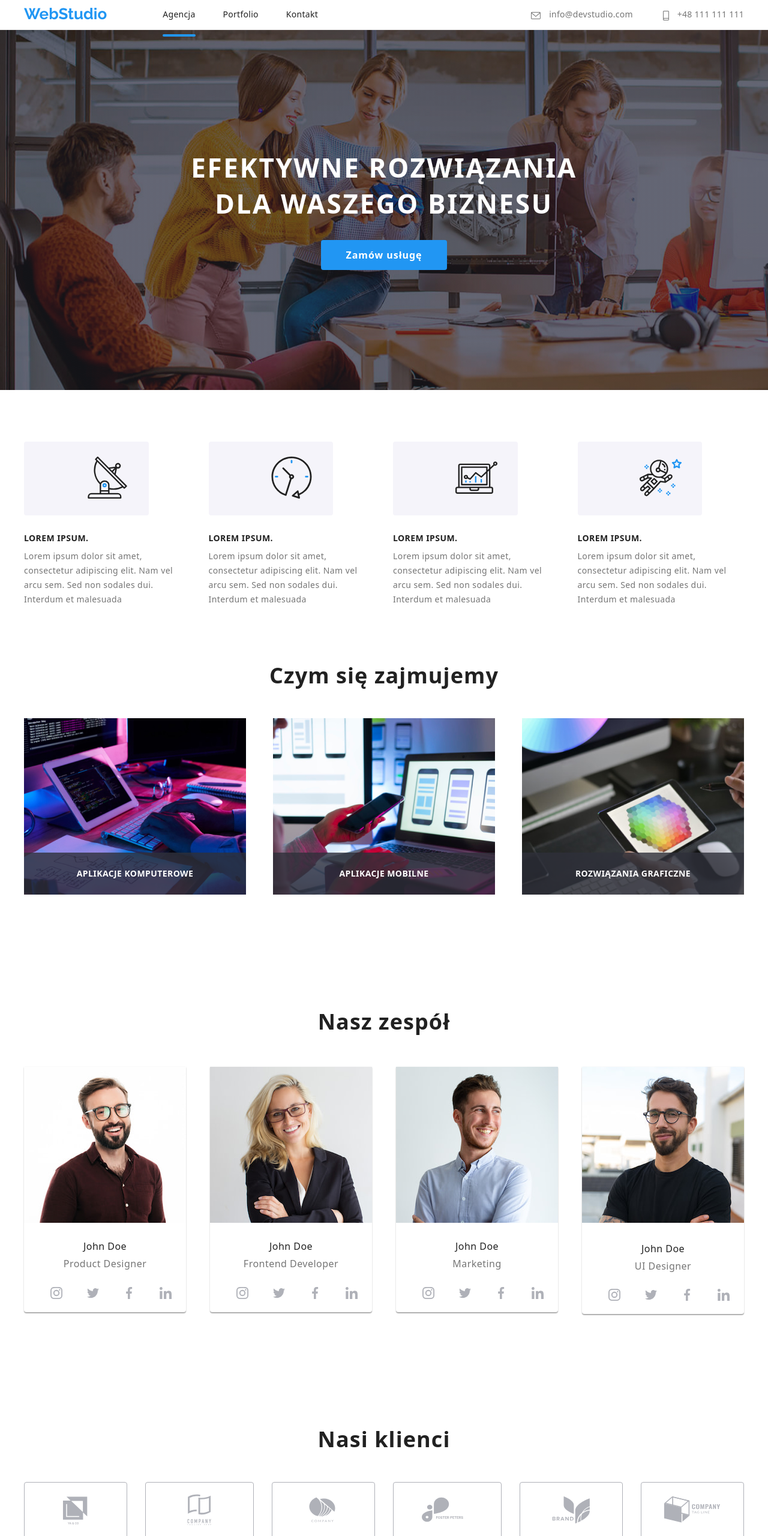
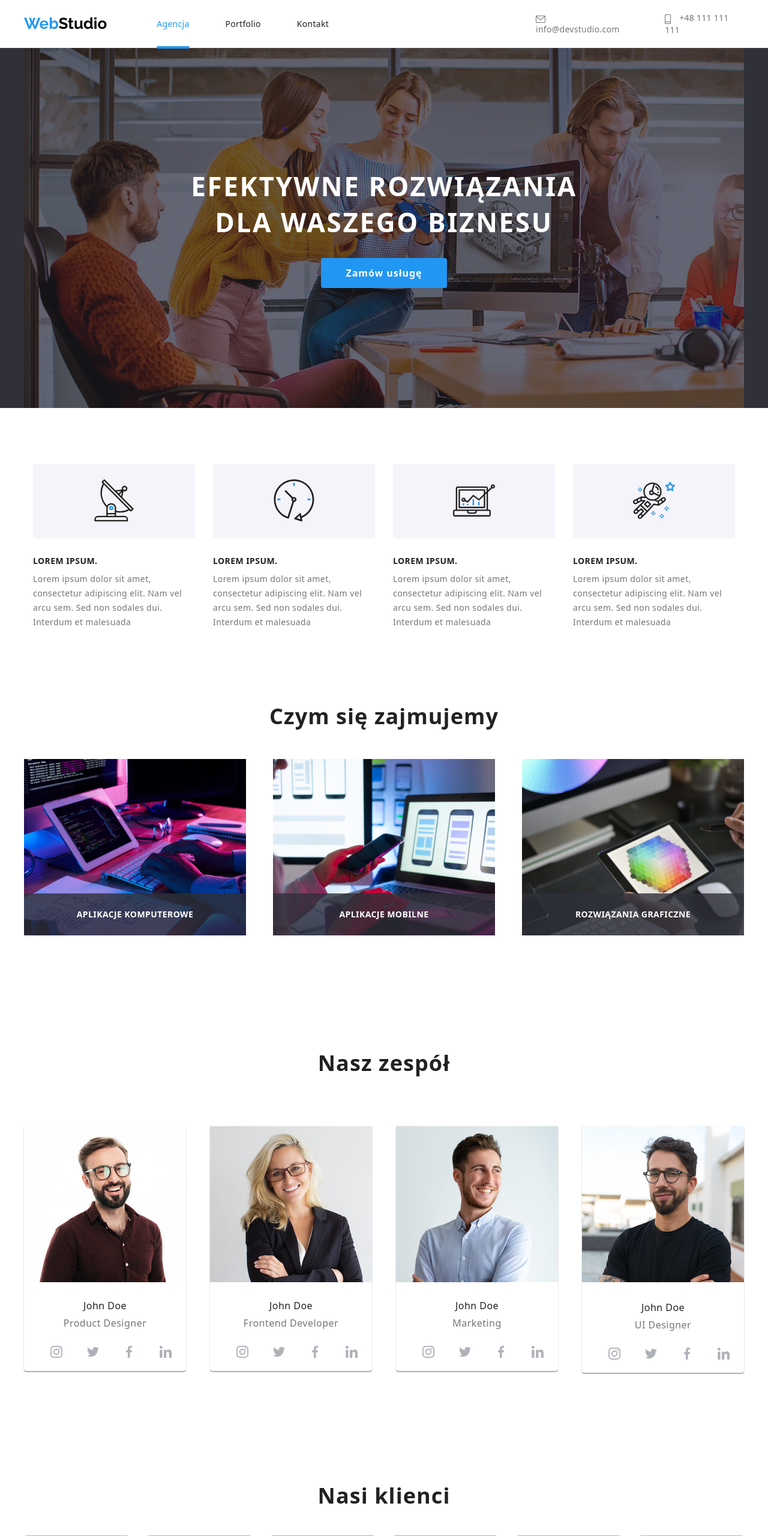
Before and after one commit to nicolasbator/goit-markup-hw-08, a plain HTML site: page index.html in a window 1280 px wide. Shown: the top 2560 px of the page at 60% size. Drawn offline with nearby package versions, Linux system fonts and the light colour scheme.

Commit message:
Prace nad responsywnością strony.

```diff
--- a/index.html
+++ b/index.html
@@ -4,19 +4,21 @@
     <meta charset="UTF-8" />
     <meta http-equiv="X-UA-Compatible" content="IE=edge" />
     <meta name="viewport" content="width=device-width, initial-scale=1.0" />
+    <meta name="viewport" content="width=device-width, initial-scale=1.0" />
     <link rel="stylesheet" href="css/main.min.css" />
     <link rel="stylesheet" href="css/main.min.css.map" />
     <link rel="stylesheet" href="css/modern-normalize.min.css" />
     <link
       href="https://fonts.googleapis.com/css2?family=Raleway:wght@700&family=Roboto:wght@400;500;700;900&display=swap"
-      rel="stylesheet"/>
+      rel="stylesheet"
+    />
     <title>WebStudio</title>
   </head>
   <body>
     <header class="menu">
-      <nav class=" menu__container">
-        <div class="menu__left">
+      <nav class="menu__container">
         <a class="logo" href="index.html"><span class="logo--color">Web</span>Studio</a>
+        <div class="menu__desktop">
           <ul class="nav">
             <li class="nav__item">
               <a class="nav__link nav__link--active" href="index.html">Agencja</a>
@@ -28,9 +30,8 @@
               <a class="nav__link" href="contact.html">Kontakt</a>
             </li>
           </ul>
-        </div>
 
-        <ul class="menu__right">
+          <ul class="menu__contact">
             <li>
               <a class="menu__contact-link" href="mailto:info@devstudio.com">
                 <svg class="menu__icon" width="16px" height="12px">
@@ -48,6 +49,7 @@
               </a>
             </li>
           </ul>
+        </div>
       </nav>
     </header>
     <main>
@@ -61,7 +63,7 @@
       <section class="description">
         <div class="description__container">
           <ul class="description__list">
-            <li>
+            <li class="description__item">
               <div class="description__icon-box">
                 <svg class="description__icon" height="70px" width="70px">
                   <use href="./images/icons.svg#icon-antenna-1"></use>
@@ -75,7 +77,7 @@
                 </p>
               </hgroup>
             </li>
-            <li>
+            <li class="description__item">
               <div class="description__icon-box">
                 <svg class="description__icon" height="70px" width="70px">
                   <use href="./images/icons.svg#icon-clock-1"></use>
@@ -89,7 +91,7 @@
                 </p>
               </hgroup>
             </li>
-            <li>
+            <li class="description__item">
               <div class="description__icon-box">
                 <svg class="description__icon" height="70px" width="70px">
                   <use href="./images/icons.svg#icon-diagram-1"></use>
@@ -103,7 +105,7 @@
                 </p>
               </hgroup>
             </li>
-            <li>
+            <li class="description__item">
               <div class="description__icon-box">
                 <svg class="description__icon" height="70px" width="70px">
                   <use href="./images/icons.svg#icon-astronaut-1"></use>
@@ -344,42 +346,42 @@
         <div class="clients__container">
           <h2 class="clients__header">Nasi klienci</h2>
           <ul class="clients__list">
-            <li>
+            <li class="clients__item">
               <a href="#" class="clients__icon">
                 <svg height="60.04px" width="106px">
                   <use href="images/icons.svg#icon-Logo"></use>
                 </svg>
               </a>
             </li>
-            <li>
+            <li class="clients__item">
               <a href="#" class="clients__icon">
                 <svg height="60.04px" width="106x">
                   <use href="images/icons.svg#icon-Logo-1"></use>
                 </svg>
               </a>
             </li>
-            <li>
+            <li class="clients__item">
               <a href="#" class="clients__icon">
                 <svg height="60px" width="106px">
                   <use href="images/icons.svg#icon-Logo-2"></use>
                 </svg>
               </a>
             </li>
-            <li>
+            <li class="clients__item">
               <a href="#" class="clients__icon">
                 <svg height="60px" width="106x">
                   <use href="images/icons.svg#icon-Logo-3"></use>
                 </svg>
               </a>
             </li>
-            <li>
+            <li class="clients__item">
               <a href="#" class="clients__icon">
                 <svg height="60px" width="106px">
                   <use href="images/icons.svg#icon-Logo-4"></use>
                 </svg>
               </a>
             </li>
-            <li>
+            <li class="clients__item">
               <a href="#" class="clients__icon">
                 <svg height="60px" width="106px">
                   <use href="images/icons.svg#icon-Logo-5"></use>
@@ -461,7 +463,7 @@
           <div role="group" aria-labelledby="name">
             <label for="name" class="modal__label">Imię</label>
             <div class="modal__box">
-            <input id="name" name="name" type="text" required class="modal__input">
+              <input id="name" name="name" type="text" required class="modal__input" />
               <svg height="12px" width="12px" class="modal__icon">
                 <use href="./images/icons.svg#icon-person"></use>
               </svg>
@@ -470,7 +472,14 @@
           <div role="group" aria-labelledby="tel">
             <label for="tel" class="modal__label">Telefon</label>
             <div class="modal__box">
-            <input id="tel" name="tel" type="tel" pattern="[0-9]{9}" required class="modal__input">
+              <input
+                id="tel"
+                name="tel"
+                type="tel"
+                pattern="[0-9]{9}"
+                required
+                class="modal__input"
+              />
               <svg height="13px" width="13px" class="modal__icon">
                 <use href="./images/icons.svg#icon-phone"></use>
               </svg>
@@ -479,7 +488,7 @@
           <div role="group" aria-labelledby="email">
             <label for="email" class="modal__label">Email</label>
             <div class="modal__box">
-            <input id="email" name="email" type="email" required class="modal__input">
+              <input id="email" name="email" type="email" required class="modal__input" />
               <svg height="12px" width="15px" class="modal__icon">
                 <use href="./images/icons.svg#icon-email"></use>
               </svg>
@@ -488,16 +497,24 @@
           <div role="group" aria-labelledby="comment">
             <label for="comment" class="modal__label">Komentarz</label>
             <div>
-            <textarea id="comment" name="comment" class="modal__textarea" placeholder="Wprowadź tekst"></textarea>
+              <textarea
+                id="comment"
+                name="comment"
+                class="modal__textarea"
+                placeholder="Wprowadź tekst"
+              ></textarea>
             </div>
           </div>
           <label class="modal__checkbox-label">
-          <input type="checkbox" id="policy-agreement" name="policy-agreement" value="agreed"
-          required class="modal__checkbox"/>
-         <svg
-          width="15"
-          height="12"
-          class="modal__custom-checkbox">
+            <input
+              type="checkbox"
+              id="policy-agreement"
+              name="policy-agreement"
+              value="agreed"
+              required
+              class="modal__checkbox"
+            />
+            <svg width="15" height="12" class="modal__custom-checkbox">
               <use href="./images/icons.svg#icon-Vector"></use>
             </svg>
             Oświadczam iż akceptuję
@@ -508,7 +525,6 @@
           <button type="submit" class="modal__button">Wyślij</button>
         </form>
       </div>
-
     </div>
 
     <script src="./js/modal.js"></script>
--- a/sass/components/_bacis.scss
+++ b/sass/components/_basic.scss
@@ -7,7 +7,7 @@ body {
   color: $textPrimary;
 }
 .container {
-  max-width: 1200px;
+  max-width: 480px;
   margin: 0 auto;
 }
 .flex {
@@ -18,3 +18,14 @@ body {
   padding: 94px 0;
   @extend .container;
 }
+@media screen and (min-width: 768px) {
+  .container {
+    max-width: 768px;
+  }
+}
+
+@media screen and (min-width: 1200px) {
+  .container {
+    max-width: 1200px;
+  }
+}
--- a/sass/components/_clients.scss
+++ b/sass/components/_clients.scss
@@ -3,24 +3,28 @@
     @extend .container;
   }
   &__header {
-    padding: 94px 0 50px;
+    padding: 60px 0 30px;
     font-weight: 700;
-    font-size: 2.25rem;
-    line-height: 1.17;
+    font-size: 28px;
+    line-height: 33px;
     text-align: center;
     letter-spacing: 0.03em;
   }
   &__list {
     list-style: none;
     display: flex;
+    flex-wrap: wrap;
     justify-content: space-between;
     gap: 30px;
-    padding: 0 0 94px;
+    padding: 0 0 60px;
+  }
+  &__item {
+    flex-basis: calc((100% - 30px) / 2);
   }
   &__icon {
     display: block;
     fill: $icon;
-    padding: 16px 32px;
+    padding: 16px 52px;
     border: 1px solid $icon;
     border-radius: 4px;
     transition: fill $transition, border-color $transition;
@@ -33,3 +37,56 @@
     cursor: pointer;
   }
 }
+
+@media screen and (min-width: 768px) {
+  .clients {
+    &__item {
+      flex-basis: calc((100% - 60px) / 3);
+    }
+    &__icon {
+      display: block;
+      fill: $icon;
+      padding: 16px 60px;
+      border: 1px solid $icon;
+    }
+    &__icon:hover,
+    &__icon:focus,
+    &__icon:active {
+      fill: $active;
+      border-color: $active;
+      cursor: pointer;
+    }
+  }
+}
+
+@media screen and (min-width: 1200px) {
+  .clients {
+    &__header {
+      padding: 94px 0 50px;
+      font-weight: 700;
+      font-size: 2.25rem;
+    }
+    &__list {
+      display: flex;
+      flex-wrap: nowrap;
+      justify-content: space-between;
+      gap: 30px;
+      padding: 0 0 94px;
+    }
+    &__icon {
+      display: block;
+      fill: $icon;
+      padding: 16px 32px;
+      border: 1px solid $icon;
+      border-radius: 4px;
+      transition: fill $transition, border-color $transition;
+    }
+    &__icon:hover,
+    &__icon:focus,
+    &__icon:active {
+      fill: $active;
+      border-color: $active;
+      cursor: pointer;
+    }
+  }
+}
--- a/sass/components/_description.scss
+++ b/sass/components/_description.scss
@@ -1,35 +1,70 @@
 .description {
   &__container {
     @extend .container;
+    padding: 60px 0 30px;
   }
+
   &__list {
+    display: block;
     list-style: none;
-    display: flex;
-    padding: 86px 0 0;
-    margin: 0;
-    gap: 30px;
   }
+
   &__icon-box {
-    margin: 0 0 30px;
-    width: 70px;
-    padding: 25px 103.75px;
+    text-align: center;
+    padding: 25px 0;
     border-radius: 4px;
     background-color: $backgroundGray;
+    margin-bottom: 30px;
   }
 
   &__header {
-    margin: 0 0 10px;
+    text-align: center;
     font-weight: 700;
     font-size: 0.875rem;
     line-height: 1.14;
     letter-spacing: 0.03em;
     text-transform: uppercase;
+    padding-bottom: 10px;
   }
   &__text {
-    margin: 0;
+    padding-bottom: 30px;
     font-size: 0.875rem;
     line-height: 1.71;
     letter-spacing: 0.03em;
     color: $textSecondary;
   }
 }
+
+@media screen and (min-width: 768px) {
+  .description {
+    &__container {
+      padding: 60px 15px 60px;
+    }
+    &__list {
+      display: flex;
+      flex-wrap: wrap;
+      gap: 0 30px;
+    }
+
+    &__item {
+      flex-basis: calc((100% - 30px) / 2);
+    }
+
+    &__header {
+      text-align: left;
+    }
+  }
+}
+
+@media screen and (min-width: 1200px) {
+  .description {
+    &__container {
+      padding: 94px 15px 94px;
+    }
+    &__list {
+      display: flex;
+      flex-wrap: nowrap;
+      gap: 30px;
+    }
+  }
+}
--- a/sass/components/_header.scss
+++ b/sass/components/_header.scss
@@ -4,9 +4,9 @@
   &__container {
     @extend .container;
     gap: 30px;
-    padding: 200px 0;
+    padding: 118px 0;
     margin: 0 auto;
-    max-width: 1600px;
+    // max-width: 1600px;
     display: flex;
     flex-direction: column;
     justify-content: center;
@@ -17,13 +17,13 @@
   }
   &__text {
     font-weight: 900;
-    font-size: 2.75rem;
-    line-height: 1.36;
+    font-size: 26px;
+    line-height: 42px;
     text-align: center;
     letter-spacing: 0.06em;
     text-transform: uppercase;
     color: $white;
-    max-width: 696px;
+    max-width: 365px;
   }
   &__button {
     margin: auto;
@@ -40,3 +40,16 @@
     padding: 10px 41px;
   }
 }
+
+@media screen and (min-width: 1200px) {
+  .header {
+    &__container {
+      padding: 200px 0;
+    }
+    &__text {
+      font-size: 44px;
+      line-height: 60px;
+      max-width: 696px;
+    }
+  }
+}
--- a/sass/components/_logo.scss
+++ b/sass/components/_logo.scss
@@ -1,11 +1,16 @@
 .logo {
   text-decoration: none;
-  color: $active;
+  color: $logo;
   font-family: Raleway;
   font-weight: 700;
-  font-size: 1.625rem;
+  font-size: 24px;
 
   &--color {
     color: $active;
   }
 }
+@media screen and (min-width: 1200px) {
+  .logo {
+    font-size: 26px;
+  }
+}
--- a/sass/components/_menu.scss
+++ b/sass/components/_menu.scss
@@ -1,32 +1,44 @@
 .menu {
   border-bottom: 1px solid $borderMenu;
+  padding: 16px 0;
 
   &__container {
     @extend .container;
     display: flex;
     justify-content: space-between;
-    align-items: center;
-    height: 31px;
-    padding-top: 24px;
-    padding-bottom: 25px;
+  }
+  &__desktop {
+    display: none;
+  }
 }
 
-  &__left {
-    margin: 0;
-    @extend .flex;
+@media screen and (min-width: 768px) {
+  .menu {
+    padding: 0;
+    display: flex;
+    align-items: center;
+    height: 80px;
+    &__container {
+      display: flex;
+      align-items: center;
     }
-  &__right {
+
+    &__desktop {
+      display: flex;
+      justify-content: space-between;
+      gap: 101px;
+    }
+    &__contact {
       list-style: none;
-    margin: 0;
-    padding: 0;
-    gap: 50px;
-    @extend .flex;
+      gap: 10px;
+      display: flex;
+      flex-direction: column;
     }
     &__contact-link {
       color: $textSecondary;
       text-decoration: none;
       font-weight: 500;
-    font-size: 0.875rem;
+      font-size: 12px;
       line-height: 1.14rem;
       letter-spacing: 0.02em;
       transition: color $transition;
@@ -43,3 +55,22 @@
       color: $active;
     }
   }
+}
+
+@media screen and (min-width: 1200px) {
+  .menu {
+    &__container {
+    }
+
+    &__desktop {
+      gap: 345px;
+    }
+    &__contact {
+      gap: 50px;
+      flex-direction: row;
+    }
+    &__contact-link {
+      font-size: 14px;
+    }
+  }
+}
--- a/sass/components/_nav.scss
+++ b/sass/components/_nav.scss
@@ -2,8 +2,8 @@
   list-style: none;
   display: flex;
   padding: 0;
-  gap: 46px;
-  margin: 0 0 0 93px;
+  gap: 60px;
+  margin: 0 0 0 83px;
   align-items: center;
 
   &__link {
@@ -16,13 +16,13 @@
     color: $textPrimary;
     transition: color $transition;
   }
-  &link--active {
+  &__link--active {
     color: $active;
   }
   &__link--active::after {
     content: "";
     position: absolute;
-    bottom: -28px;
+    bottom: -32px;
     left: 0;
     width: 100%;
     height: 4px;
@@ -34,3 +34,10 @@
     color: $active;
   }
 }
+
+@media screen and (mind-width: 1200px) {
+  .nav {
+    gap: 46px;
+    margin: 0 0 0 93px;
+  }
+}
--- a/sass/components/_services.scss
+++ b/sass/components/_services.scss
@@ -1,6 +1,12 @@
 .services {
-  padding: 94px 0;
+  display: none;
   @extend .container;
+}
+
+@media screen and (min-width: 1200px) {
+  .services {
+    display: block;
+    padding-bottom: 94px;
 
     &__header {
       font-weight: 700;
@@ -37,3 +43,4 @@
       color: $white;
     }
   }
+}
--- a/sass/components/_team.scss
+++ b/sass/components/_team.scss
@@ -6,24 +6,21 @@
 
   &__header {
     font-weight: 700;
-    font-size: 2.25rem;
-    line-height: 1.17;
+    font-size: 28px;
+    line-height: 33px;
     text-align: center;
     letter-spacing: 0.03em;
-    padding-top: 94px;
-    margin: 0 0 54px 0;
+    padding: 60px 0 30px;
   }
   &__list {
-    display: flex;
-    padding: 0 0 94px;
-    margin: 0;
-    justify-content: space-between;
+    display: block;
     list-style: none;
+    padding: 0 15px;
   }
   &__item {
-    margin: auto;
+    margin: 30px auto 0;
     height: auto;
-    width: 270px;
+    width: 450px;
     background: $white;
     box-shadow: 0px 1px 3px rgba(0, 0, 0, 0.12), 0px 1px 1px rgba(0, 0, 0, 0.14),
       0px 2px 1px rgba(0, 0, 0, 0.2);
@@ -42,7 +39,48 @@
     padding: 30px 0 0;
   }
   &__text--lower {
+    font-weight: 400;
     color: $textSecondary;
     padding: 10px 0 16px;
   }
 }
+
+@media screen and (min-width: 768px) {
+  .team {
+    &__list {
+      display: flex;
+      flex-wrap: wrap;
+      padding: 0 15px;
+      gap: 0 30px;
+    }
+    &__item {
+      flex-basis: calc((100% - 30px) / 2);
+
+      width: 354px;
+    }
+  }
+}
+
+@media screen and (min-width: 1200px) {
+  .team {
+    background-color: var(--background-gray-color);
+
+    &__header {
+      font-size: 36px;
+      line-height: 42px;
+      padding-top: 94px;
+      margin: 0 0 54px 0;
+    }
+    &__list {
+      display: flex;
+      flex-wrap: nowrap;
+      padding: 0 0 94px;
+      justify-content: space-between;
+    }
+    &__item {
+      margin: auto;
+      height: auto;
+      width: 270px;
+    }
+  }
+}
--- a/sass/main.scss
+++ b/sass/main.scss
@@ -1,5 +1,5 @@
 @import "./utils/vars";
-@import "./components/bacis";
+@import "./components/basic";
 @import "./components/menu";
 @import "./components/logo";
 @import "./components/nav";
```
Also changed, not shown: js/mobile-menu.js (added, +25 -0 lines), portfolio.html (+1 -0 lines), sass/components/_social.scss (+17 -5 lines), css/main.min.css, images/symbol-defs.svg (added), 1 other file. Lines whose indentation alone changed are shown as unchanged.
